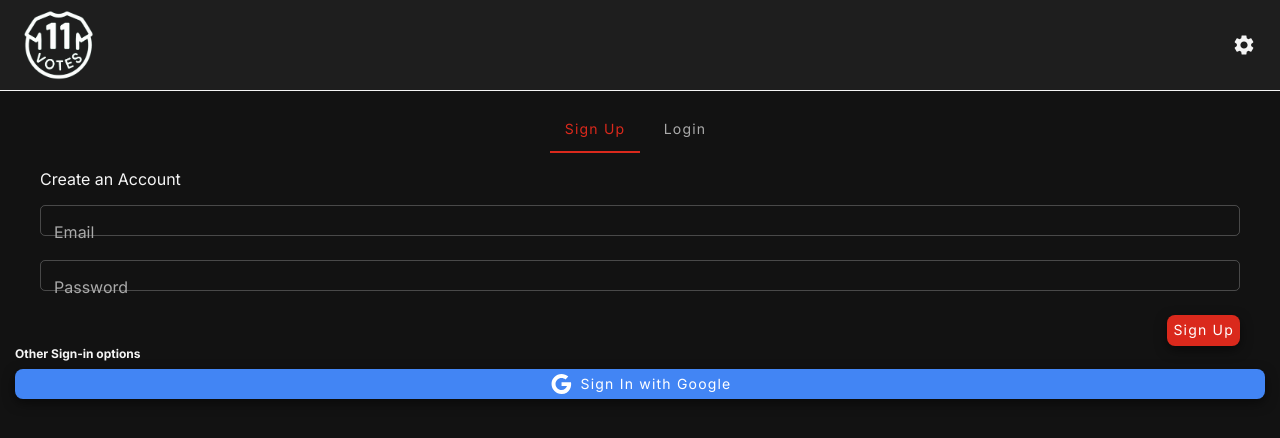
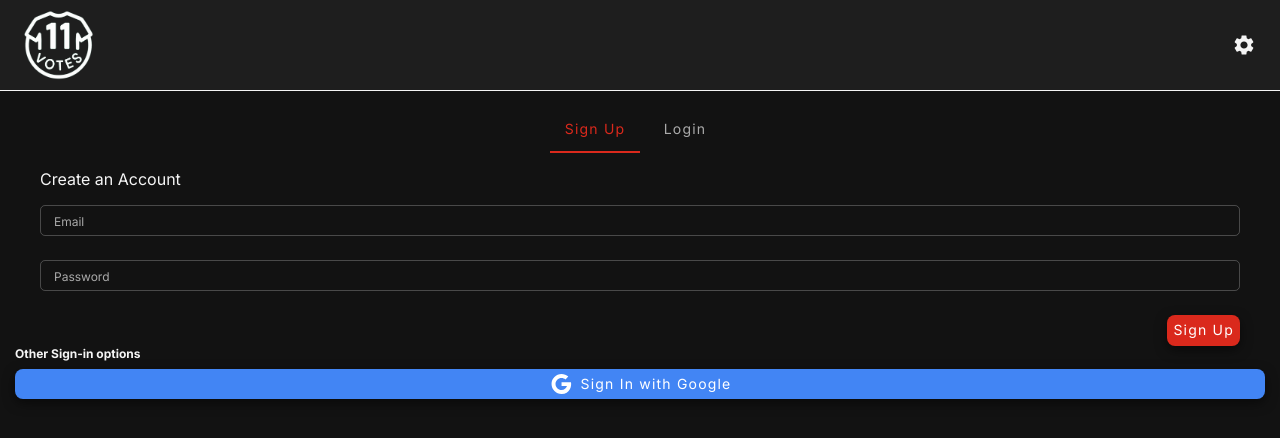
Before and after one commit to kalumshort/playerRatings, a React (Create React App) app: page /profile in a window 1280 px wide. Shown: the top 438 px of the page. Built offline with nearby package versions, Linux system fonts and the light colour scheme; no server answers.

Commit message:
Fixed input styles

```diff
--- a/src/Components/Theme/ThemeContext.js
+++ b/src/Components/Theme/ThemeContext.js
@@ -162,6 +162,18 @@ export const ThemeProvider = ({ children }) => {
               },
             },
           },
+          MuiInputLabel: {
+            styleOverrides: {
+              root: {
+                fontSize: "0.75rem", // Adjust the font size of the label
+                marginTop: "-8px", // Adjust the margin to prevent the label from being pushed down
+                "&.Mui-focused": {
+                  // Optional: Adjust the label position when the input is focused
+                  marginTop: "0px",
+                },
+              },
+            },
+          },
         },
       }),
     [themeMode] // Recreate the theme when themeMode changes
```
